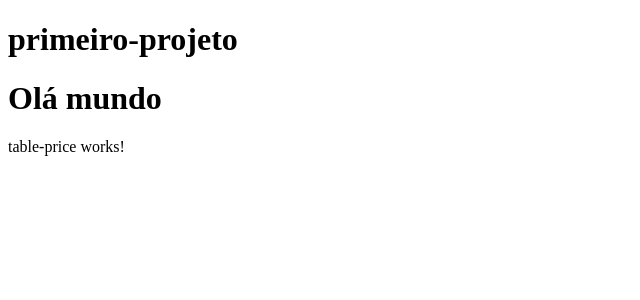
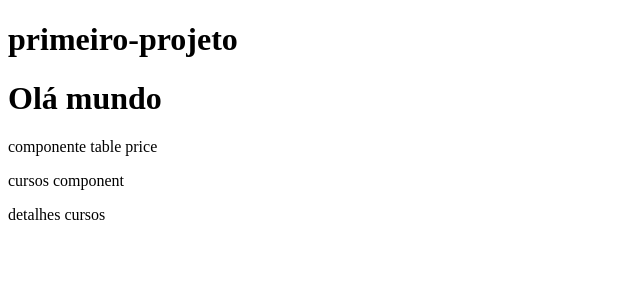
Before and after one commit to devcarloshenrique/learning-angular, an Angular app in the folder hello-world/: page / in a window 1280 px wide. Shown: the top 300 px of the page, without its empty margins (0-640 px from the left). Built offline with nearby package versions, Linux system fonts and the light colour scheme.

Commit message:
feat: module sharing

```diff
--- a/hello-world/src/app/app.module.ts
+++ b/hello-world/src/app/app.module.ts
@@ -4,6 +4,7 @@ import { BrowserModule } from '@angular/platform-browser';
 
 import { AppComponent } from './app.component';
 import { TablePriceComponent } from './table-price/table-price.component';
+import { CursosModule } from './cursos/cursos.module';
 
 @NgModule({
   declarations: [
@@ -12,7 +13,8 @@ import { TablePriceComponent } from './table-price/table-price.component';
     TablePriceComponent
   ],
   imports: [
-    BrowserModule
+    BrowserModule,
+    CursosModule
   ],
   providers: [],
   bootstrap: [AppComponent]
--- /dev/null
+++ b/hello-world/src/app/cursos/cursos-detalhes/cursos-detalhes.component.html
@@ -0,0 +1 @@
+<p>detalhes cursos</p>
--- /dev/null
+++ b/hello-world/src/app/cursos/cursos.component.html
@@ -0,0 +1,2 @@
+<p>cursos component</p>
+<app-cursos-detalhes></app-cursos-detalhes>
--- a/hello-world/src/app/table-price/table-price.component.html
+++ b/hello-world/src/app/table-price/table-price.component.html
@@ -1 +1,2 @@
-<p>table-price works!</p>
+<p>componente table price</p>
+<app-cursos></app-cursos>
```
Also changed, not shown: hello-world/src/app/cursos/cursos-detalhes/cursos-detalhes.component.ts (added, +10 -0 lines), hello-world/src/app/cursos/cursos.component.ts (added, +10 -0 lines), hello-world/src/app/cursos/cursos.module.ts (added, +19 -0 lines), hello-world/src/app/cursos/cursos-detalhes/cursos-detalhes.component.css (added), hello-world/src/app/cursos/cursos.component.css (added), 2 other files (tests, documents, lock files or other folders).
